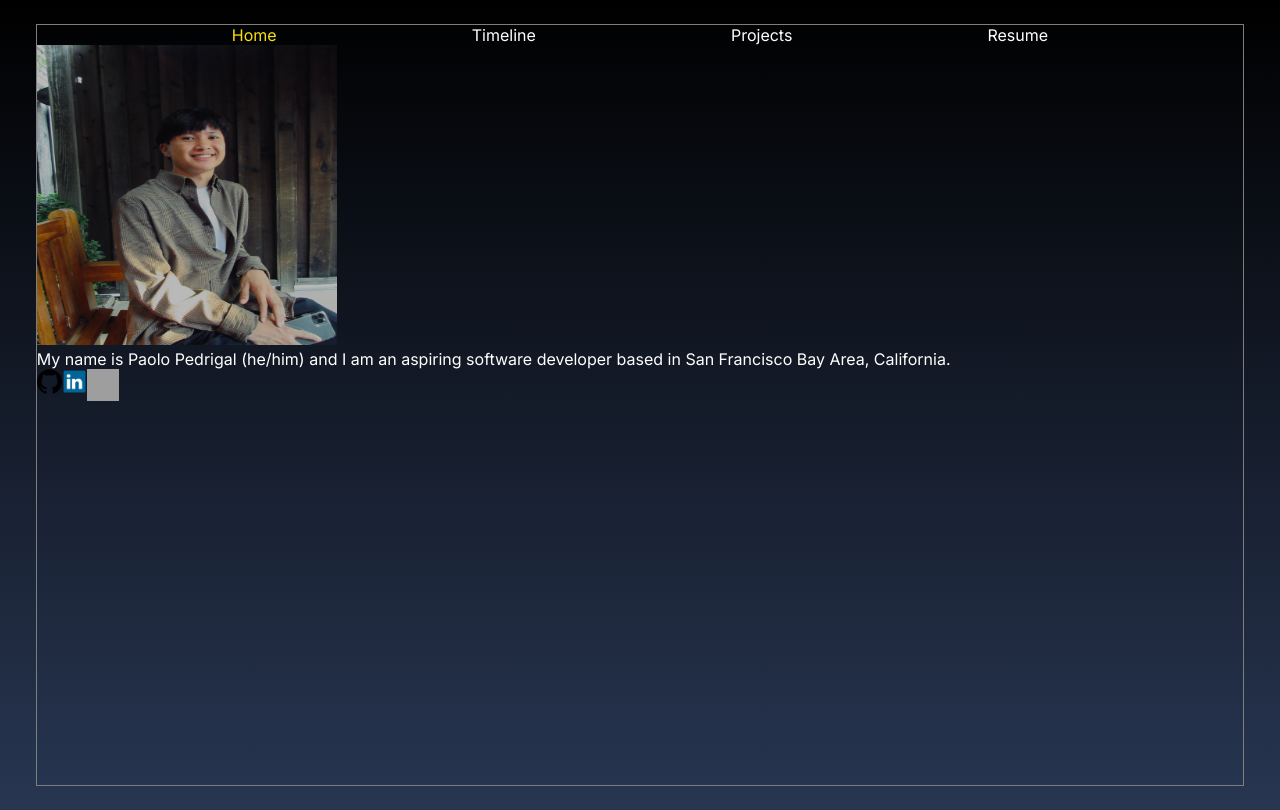
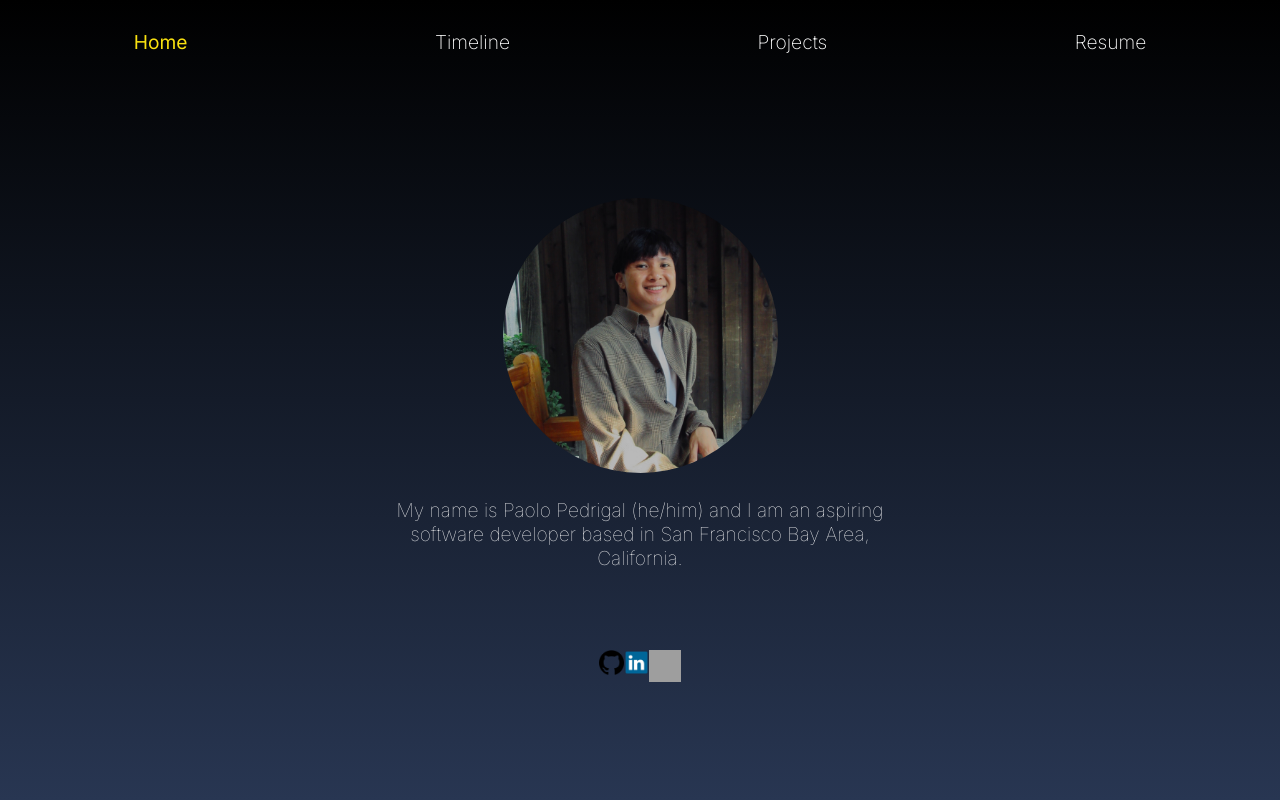
Before and after one commit to paolopedrigal/my-website, a Next.js app: page / in a window 1280 px wide. Built offline with nearby package versions, Linux system fonts and the light colour scheme; grey boxes are pictures that could not be loaded.

Commit message:
Finished reponsiveness of picture and navbar of home page

```diff
--- a/app/(components)/NavBar.tsx
+++ b/app/(components)/NavBar.tsx
@@ -6,24 +6,27 @@ import styles from "./components.module.css";
 interface LinkStyle {
   textDecoration: string;
   color: string;
+  fontWeight: string;
 }
 
 const unclicked: LinkStyle = {
   textDecoration: "none",
   color: "white",
+  fontWeight: "200",
 };
 
 const clicked: LinkStyle = {
   textDecoration: "none",
   color: "#F9E110",
+  fontWeight: "400",
 };
 
 export default function NavBar() {
   const pathName: any = usePathname();
   return (
-    <div>
+    <div className={styles.navBarContainer}>
       <ul className={styles.navBar}>
-        <li>
+        <li className={styles.navBarListItem}>
           {pathName == "/" ? (
             <Link href="/" style={clicked}>
               Home
--- a/app/(components)/components.module.css
+++ b/app/(components)/components.module.css
@@ -1,8 +1,17 @@
+.navBarContainer {
+  width: 100%;
+}
+
 .navBar {
   color: white;
   display: flex;
   flex-direction: row;
-  justify-content: space-evenly;
+  justify-content: space-around;
+  align-self: revert;
+  font-size: 1.2rem;
+  font-weight: 200;
+  padding: 30px 10px;
+  /* margin-top: 30px; */
 }
 
 .socialsBar {
@@ -15,3 +24,11 @@
   text-decoration: none;
   color: white;
 }
+
+/* Mobile Device */
+@media (max-width: 700px) {
+  .navBar {
+    font-size: 1rem;
+    padding: 40px 5px;
+  }
+}
--- a/app/page.module.css
+++ b/app/page.module.css
@@ -235,18 +235,54 @@
 .homePage {
   background: linear-gradient(#000000, #283652);
   height: 100%;
-  padding: 5px;
   display: flex;
+  flex-direction: column;
   justify-content: center;
   align-items: center;
 }
 
 .homeDescription {
   color: white;
+  width: 500px;
+  height: auto;
+  font-weight: 100;
+  margin-bottom: 80px;
+  font-size: 1.2rem;
 }
 
 .content {
-  border: solid thin #7e7e7e;
+  /* border: solid thin #7e7e7e; */
   width: 95%;
   height: 95%;
+  display: flex;
+  flex-direction: column;
+  justify-content: center;
+  align-items: center;
+  text-align: center;
 }
+
+.navBarWrapper {
+  align-self: normal;
+}
+
+.circle {
+  width: 275px;
+  height: 275px;
+  border-radius: 50%;
+  position: relative;
+  overflow: hidden;
+  display: flex;
+  margin-bottom: 25px;
+}
+
+/* Mobile Device */
+@media (max-width: 700px) {
+  .homeDescription {
+    width: 300px;
+  }
+
+  .circle {
+    width: 225px;
+    height: 225px;
+  }
+}
--- a/app/page.tsx
+++ b/app/page.tsx
@@ -13,14 +13,21 @@ const homeData: Home = require("../assets/data/home.json");
 export default function Home() {
   return (
     <div className={styles.homePage}>
+      <div className={styles.navBarWrapper}>
+        <NavBar />
+      </div>
       <div className={styles.content}>
-        <NavBar />
-        <Image
-          src={homeData.homeProfilePicPublicPath}
-          width={300}
-          height={300}
-          alt="Picture of Paolo Pedrigal"
-        />
+        <div className={styles.circle}>
+          <Image
+            src={homeData.homeProfilePicPublicPath}
+            fill
+            alt="Picture of Paolo Pedrigal"
+            quality={100}
+            style={{ objectFit: "cover" }}
+            sizes="300px"
+          />
+        </div>
+
         <div className={styles.homeDescription}>{homeData.homeDescription}</div>
         <ContactsButtons />
       </div>
--- a/app/projects/page.module.css
+++ b/app/projects/page.module.css
@@ -1,5 +1,4 @@
 .projectsPage {
   background: linear-gradient(#000000, #283652);
-  padding: 5px;
   height: 100%;
 }
--- a/app/timeline/page.module.css
+++ b/app/timeline/page.module.css
@@ -1,5 +1,12 @@
 .timelinePage {
   background: linear-gradient(#000000, #283652);
-  padding: 5px;
   height: 100%;
+  display: flex;
+  flex-direction: column;
+  justify-content: center;
+  align-items: center;
 }
+
+.navBarWrapper {
+  align-self: normal;
+}
--- a/app/timeline/page.tsx
+++ b/app/timeline/page.tsx
@@ -19,7 +19,9 @@ const timelineData: Timeline = require("../../assets/data/timeline.json");
 export default function TimelinePage() {
   return (
     <div className={styles.timelinePage}>
-      <NavBar />
+      <div className={styles.navBarWrapper}>
+        <NavBar />
+      </div>
       <ul>
         {Object.keys(timelineData).map((timelineId) => (
           <li key={timelineId}>
```
